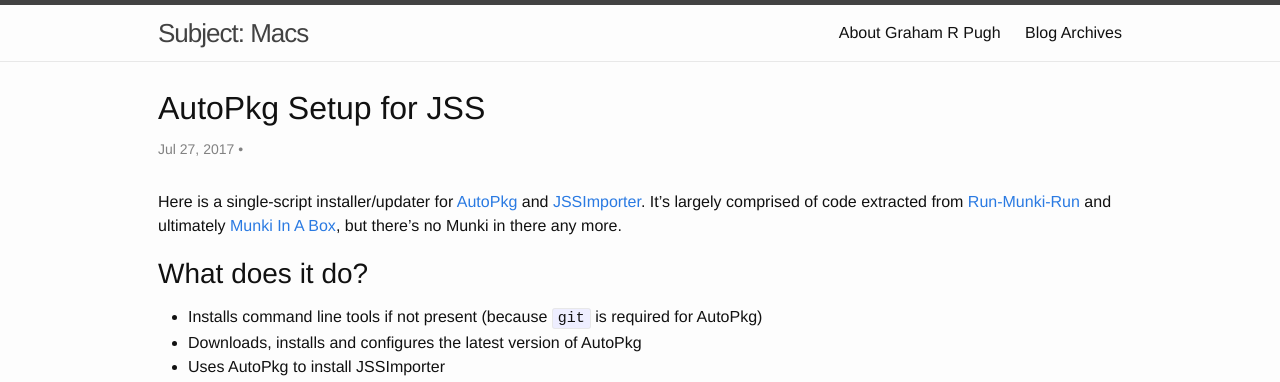
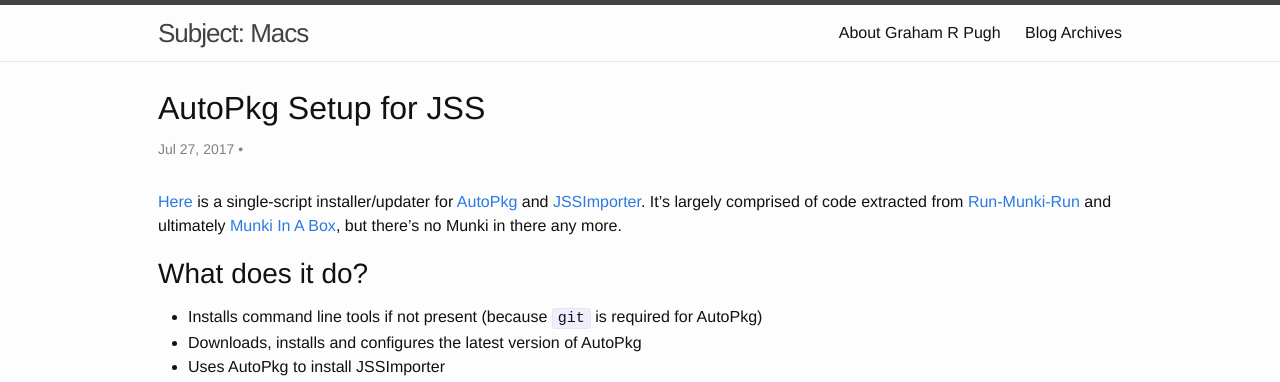
Before and after one commit to grahampugh/grahampugh.github.io, a Jekyll site: the page built from _posts/2017-07-27-AutoPkg_Setup_for_JSS.md, in a window 1280 px wide. Shown: the top 382 px of the page. Built offline with Jekyll 4.4.1, drawn with Linux system fonts in a browser that asks for light colours; comment, search, counter and statistics services are not loaded; some of the changed lines change nothing that is shown.

Commit message:
Minor updates

```diff
--- a/_posts/2017-07-27-AutoPkg_Setup_for_JSS.md
+++ b/_posts/2017-07-27-AutoPkg_Setup_for_JSS.md
@@ -4,7 +4,7 @@
 comments: true
 ---
 
-Here is a single-script installer/updater for [AutoPkg] and [JSSImporter]. It's largely comprised of code extracted from [Run-Munki-Run] and ultimately [Munki In A Box], but there's no Munki in there any more.
+[Here](https://github.com/grahampugh/AutoPkg_Setup_for_JSS) is a single-script installer/updater for [AutoPkg] and [JSSImporter]. It's largely comprised of code extracted from [Run-Munki-Run] and ultimately [Munki In A Box], but there's no Munki in there any more.
 
 
 ## What does it do?
```
